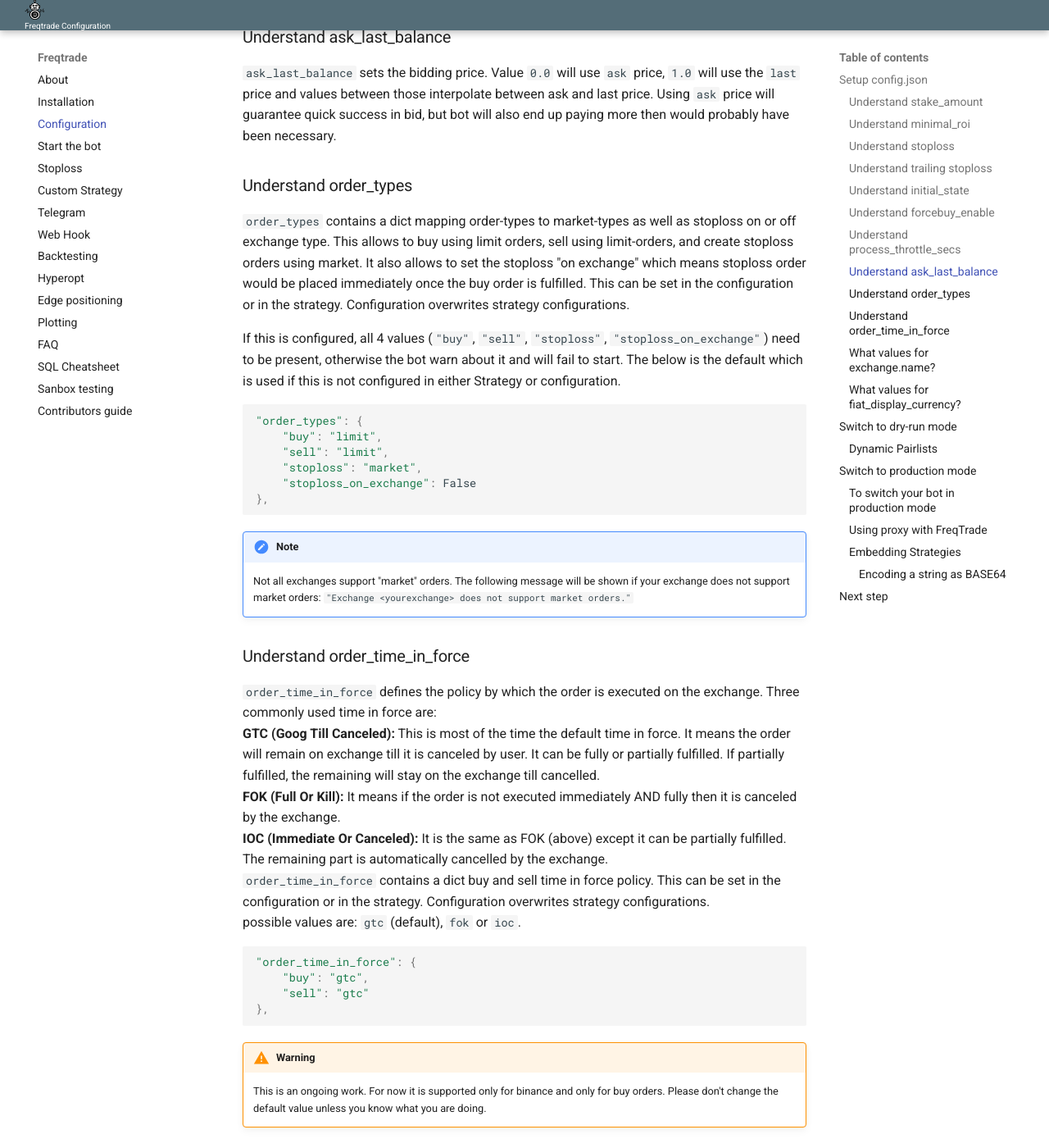
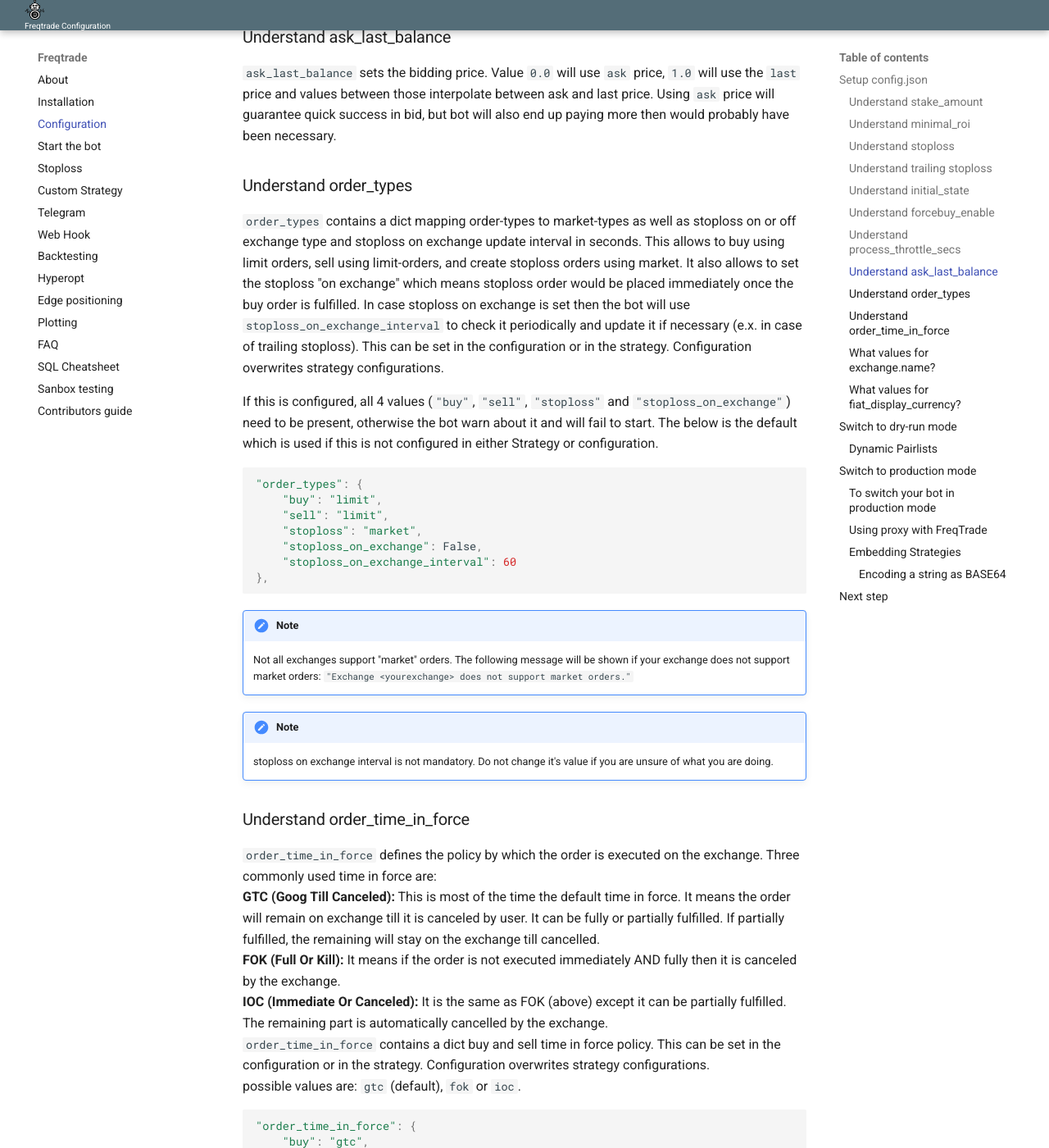
Before and after one commit to jacksonmori755/Crypto-trading-bot, an MkDocs documentation site: the page built from docs/configuration.md, in a window 1280 px wide and 1400 px high, scrolled down 6081 px. Shown: the whole window at 82% size. Built offline with MkDocs 1.6.1 and Material for MkDocs 9.7.7, drawn with Linux system fonts in a browser that asks for light colours.

Commit message:
added SL interval to configuration document

````diff
--- a/docs/configuration.md
+++ b/docs/configuration.md
@@ -144,10 +144,10 @@ end up paying more then would probably have been necessary.
 
 ### Understand order_types
 
-`order_types` contains a dict mapping order-types to market-types as well as stoploss on or off exchange type. This allows to buy using limit orders, sell using limit-orders, and create stoploss orders using market. It also allows to set the stoploss "on exchange" which means stoploss order would be placed immediately once the buy order is fulfilled.
+`order_types` contains a dict mapping order-types to market-types as well as stoploss on or off exchange type and stoploss on exchange update interval in seconds. This allows to buy using limit orders, sell using limit-orders, and create stoploss orders using market. It also allows to set the stoploss "on exchange" which means stoploss order would be placed immediately once the buy order is fulfilled. In case stoploss on exchange is set then the bot will use `stoploss_on_exchange_interval` to check it periodically and update it if necessary (e.x. in case of trailing stoploss).
 This can be set in the configuration or in the strategy. Configuration overwrites strategy configurations.
 
-If this is configured, all 4 values (`"buy"`, `"sell"`, `"stoploss"`, `"stoploss_on_exchange"`) need to be present, otherwise the bot warn about it and will fail to start.
+If this is configured, all 4 values (`"buy"`, `"sell"`, `"stoploss"` and `"stoploss_on_exchange"`) need to be present, otherwise the bot warn about it and will fail to start.
 The below is the default which is used if this is not configured in either Strategy or configuration.
 
 ```python
@@ -155,13 +155,17 @@ The below is the default which is used if this is not configured in either Strat
     "buy": "limit",
     "sell": "limit",
     "stoploss": "market",
-    "stoploss_on_exchange": False
+    "stoploss_on_exchange": False,
+    "stoploss_on_exchange_interval": 60
 },
 ```
 
 !!! Note
     Not all exchanges support "market" orders.
     The following message will be shown if your exchange does not support market orders: `"Exchange <yourexchange>  does not support market orders."`
+
+!!! Note
+    stoploss on exchange interval is not mandatory. Do not change it's value if you are unsure of what you are doing.
 
 ### Understand order_time_in_force
 `order_time_in_force` defines the policy by which the order is executed on the exchange. Three commonly used time in force are:<br/>
````
